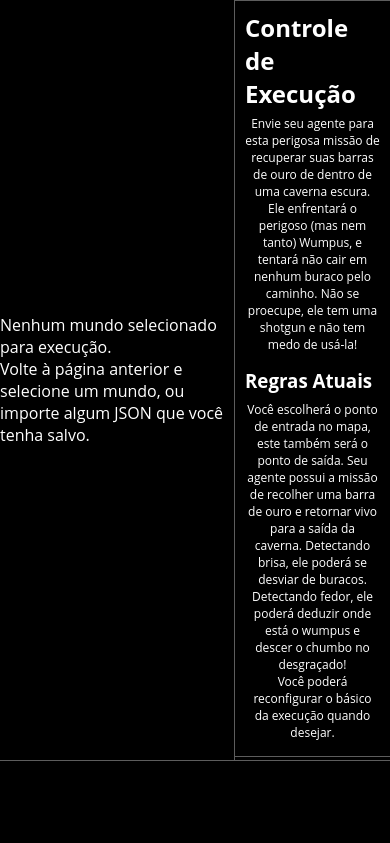
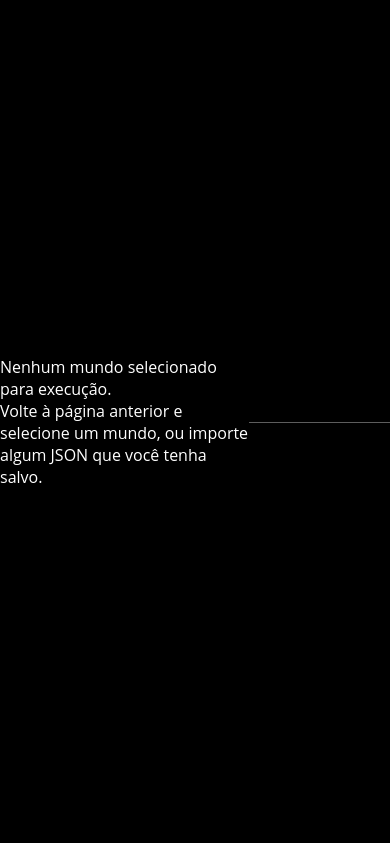
Before and after one commit to williamsdavid5/wumpus-verse-frontend, a React (Vite) app: page /execucao in a window 390 px wide. Shown: the top 843 px of the page. Built offline with nearby package versions, Linux system fonts and the light colour scheme; sample sign-in values are in the browser's storage.

Commit message:
responsividade na tela de execução, ainda em testes

```diff
--- a/src/pages/styles/execucao.css
+++ b/src/pages/styles/execucao.css
@@ -119,3 +119,15 @@
     margin: 3px 0px;
     margin-top: 10px;
 }
+
+@media (max-width: 600px) {
+    .execucaoMain {
+        display: flex;
+        flex-direction: column;
+    }
+
+    .secaoMapaExecucao,
+    .configsExecucao {
+        width: 100%;
+    }
+}
--- a/src/pages/styles/minimapa.css
+++ b/src/pages/styles/minimapa.css
@@ -283,3 +283,40 @@
     bottom: 0;
     z-index: 2010;
 }
+
+@media (max-width: 600px) {
+
+    .secaoMapaExecucao {
+        height: 100vh;
+    }
+
+    .rodapeControlesExecucao {
+        width: 100%;
+        height: auto;
+        position: static;
+        flex-direction: column;
+        /* background-color: gray; */
+        flex-direction: column;
+        justify-content: center;
+    }
+
+    .secaoZoom,
+    .botoesExecucao,
+    .secaoProgresso {
+        width: auto;
+        border: none;
+        border-bottom: 1px solid var(--bordaCor);
+        height: 10vh;
+    }
+
+    .secaoNoRodape {}
+
+    .janelaTempoReal {
+        width: 100%;
+        box-sizing: border-box;
+    }
+
+    .configsExecucao {
+        overflow-y: visible;
+    }
+}
```
